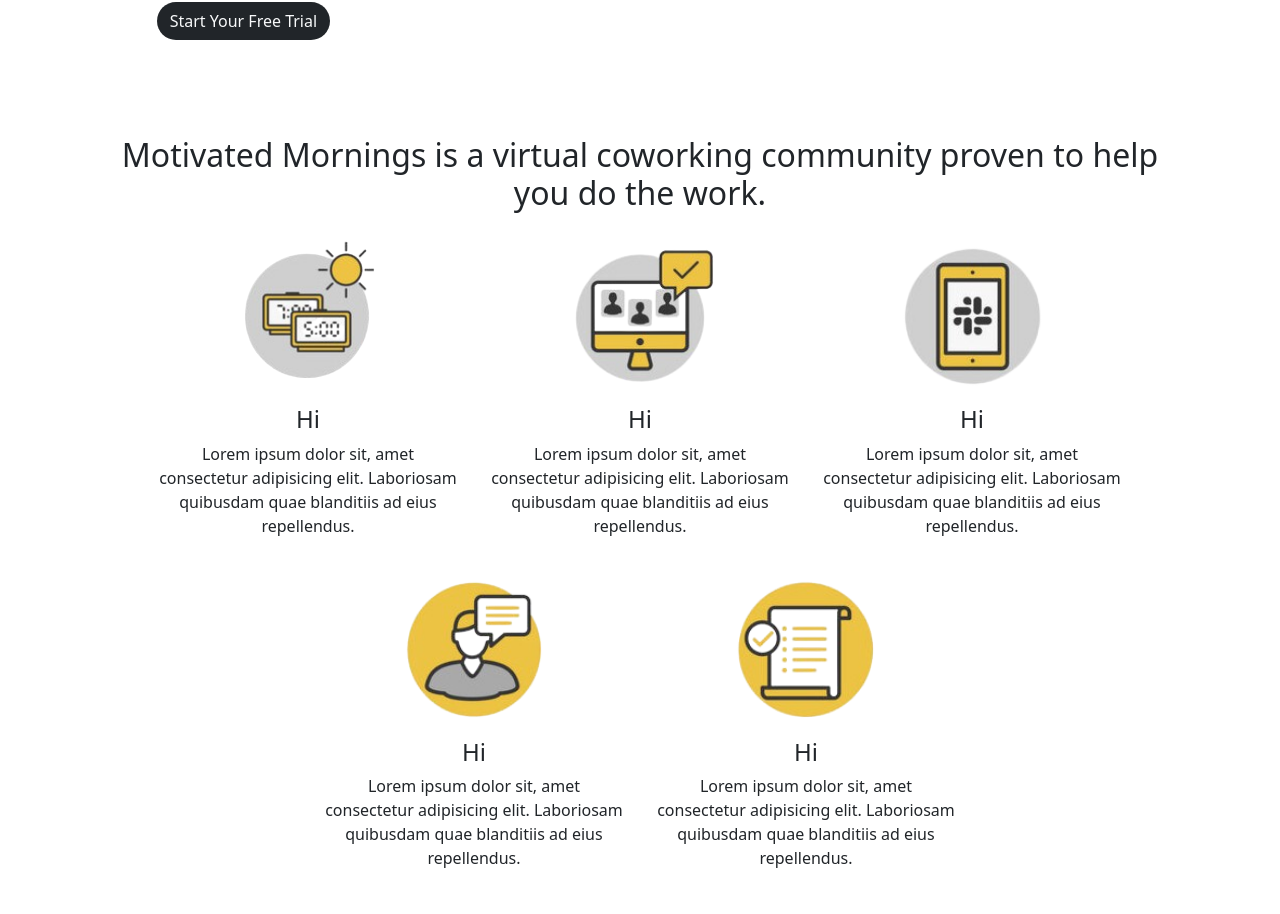
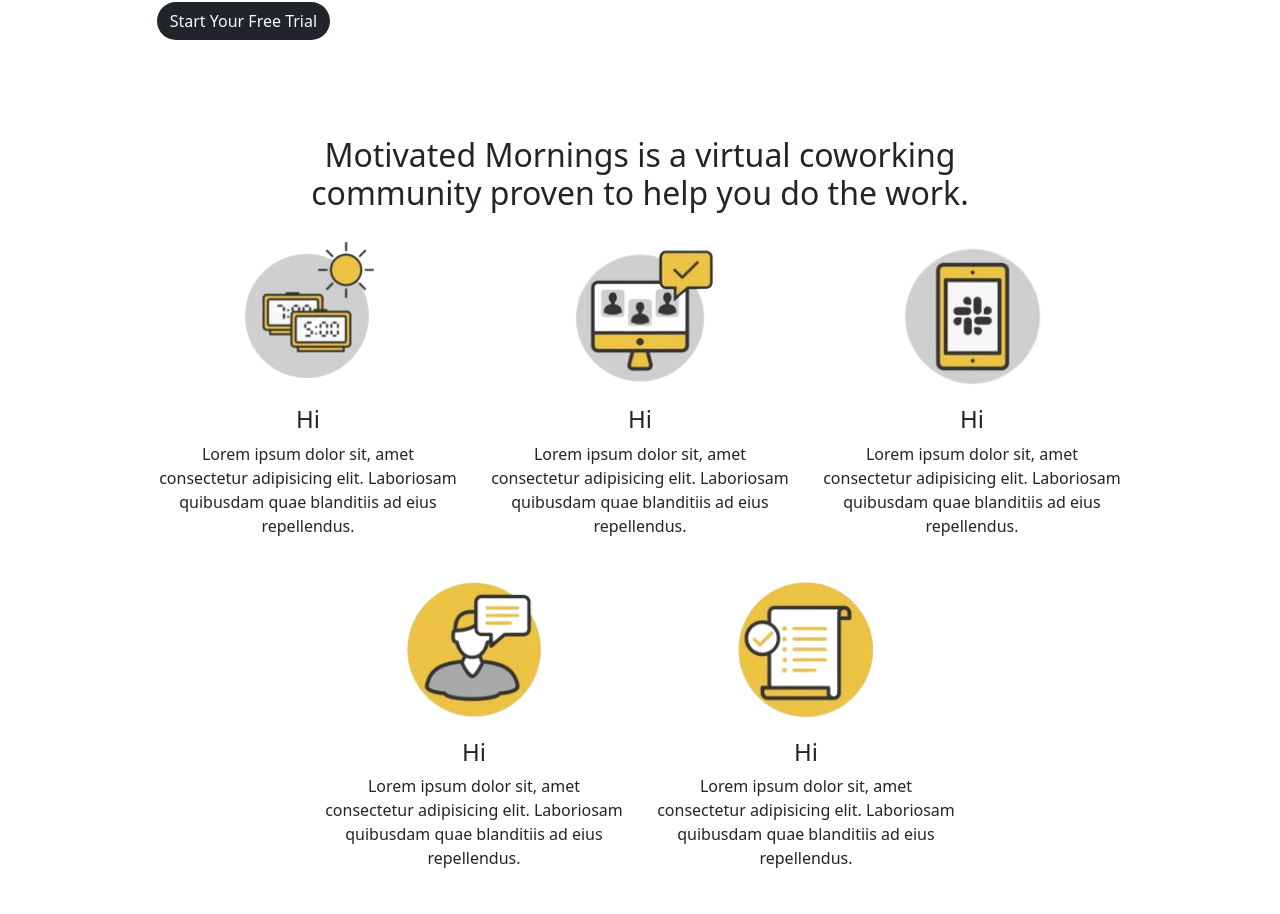
Before and after one commit to Ajith369369/motivated-mornings-frontend, a React (Vite) app: page / in a window 1280 px wide. Shown: the part 1648-2562 px from the top of the page. Built offline with nearby package versions, Linux system fonts and the light colour scheme.

Commit message:
Add margin and padding.

```diff
--- a/src/components/Features.jsx
+++ b/src/components/Features.jsx
@@ -7,8 +7,8 @@ function Features() {
         <div className="row mb-5">
           <div className="col-md-1"></div>
           <div className="col-md-10">
-            <div className="text-center">
-              <h2>
+            <div className="text-center px-5 mx-5">
+              <h2 className="px-5">
                 Motivated Mornings is a virtual coworking community proven to help
                 you do the work.
               </h2>
```
